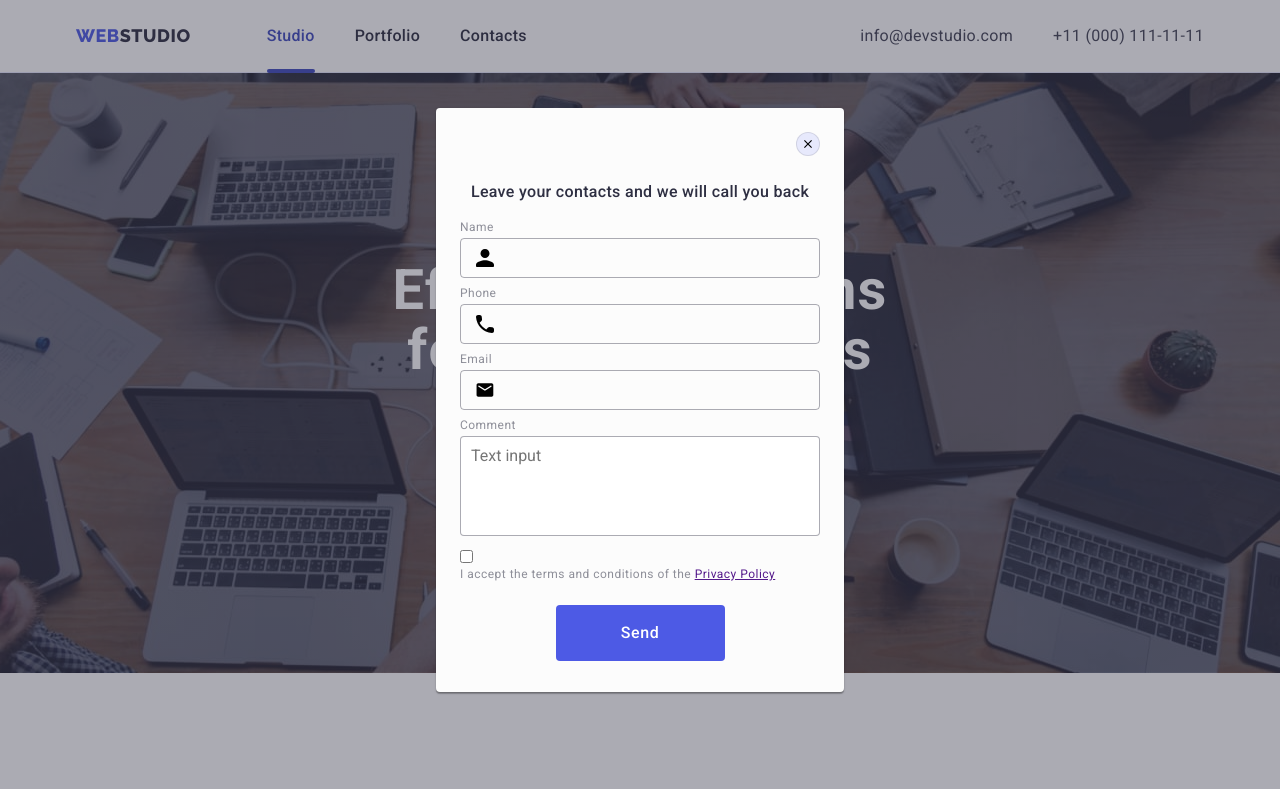
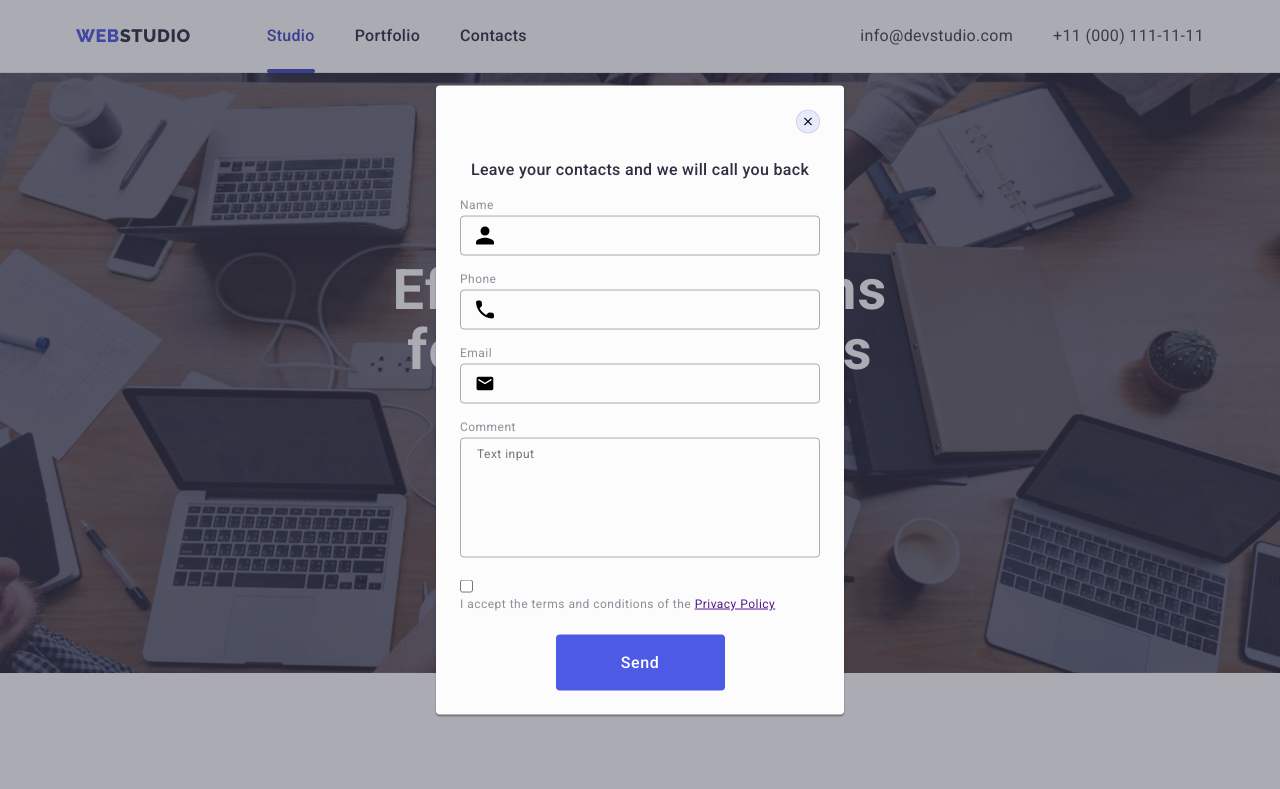
Before and after one commit to OksanaT23/goit-markup-hw-06, a plain HTML site: page index.html in a window 1280 px wide. Both pictures are taken after a click on the button "Order Service". Shown: the top 789 px of the page. Drawn offline with nearby package versions, Linux system fonts and the light colour scheme.

```diff
--- a/css/styles.css
+++ b/css/styles.css
@@ -407,7 +407,7 @@ img {
   margin-bottom: 16px;
 }
 .modal-field {
-  margin-bottom: 8px;
+  margin-bottom: 16px;
 }
 
 .modal-input {
@@ -436,6 +436,7 @@ img {
   font-size: 12px;
   color: rgba(46, 47, 66, 0.4);
 }
+
 .input-wrap {
   position: relative;
   display: block;
@@ -706,12 +707,19 @@ img {
 }
 .modal-comment {
   width: 100%;
-  height: 100px;
   padding: 10px;
   border: 1px solid rgba(46, 47, 66, 0.4);
   border-radius: 4px;
   resize: none;
-  outline: none;
+  height: 120px;
+  font-size: 12px;
+  line-height: 1.17;
+  letter-spacing: 0.04em;
+  color: rgba(46, 47, 66, 0.4);
+  background-color: transparent;
+  padding: 8px 16px;
+  outline: transparent;
+  transition: border-color 250ms cubic-bezier(0.4, 0, 0.2, 1);
 }
 .modal-comment:focus {
   border-color: #4d5ae5;
--- a/index.html
+++ b/index.html
@@ -508,7 +508,7 @@
             </div>
           </div>
           <div class="modal-field">
-            <label class="input-label">Comment</label>
+            <label class="input-label" for="user-comment">Comment</label>
             <textarea
               name="user-comment"
               id="user-comment"
```
